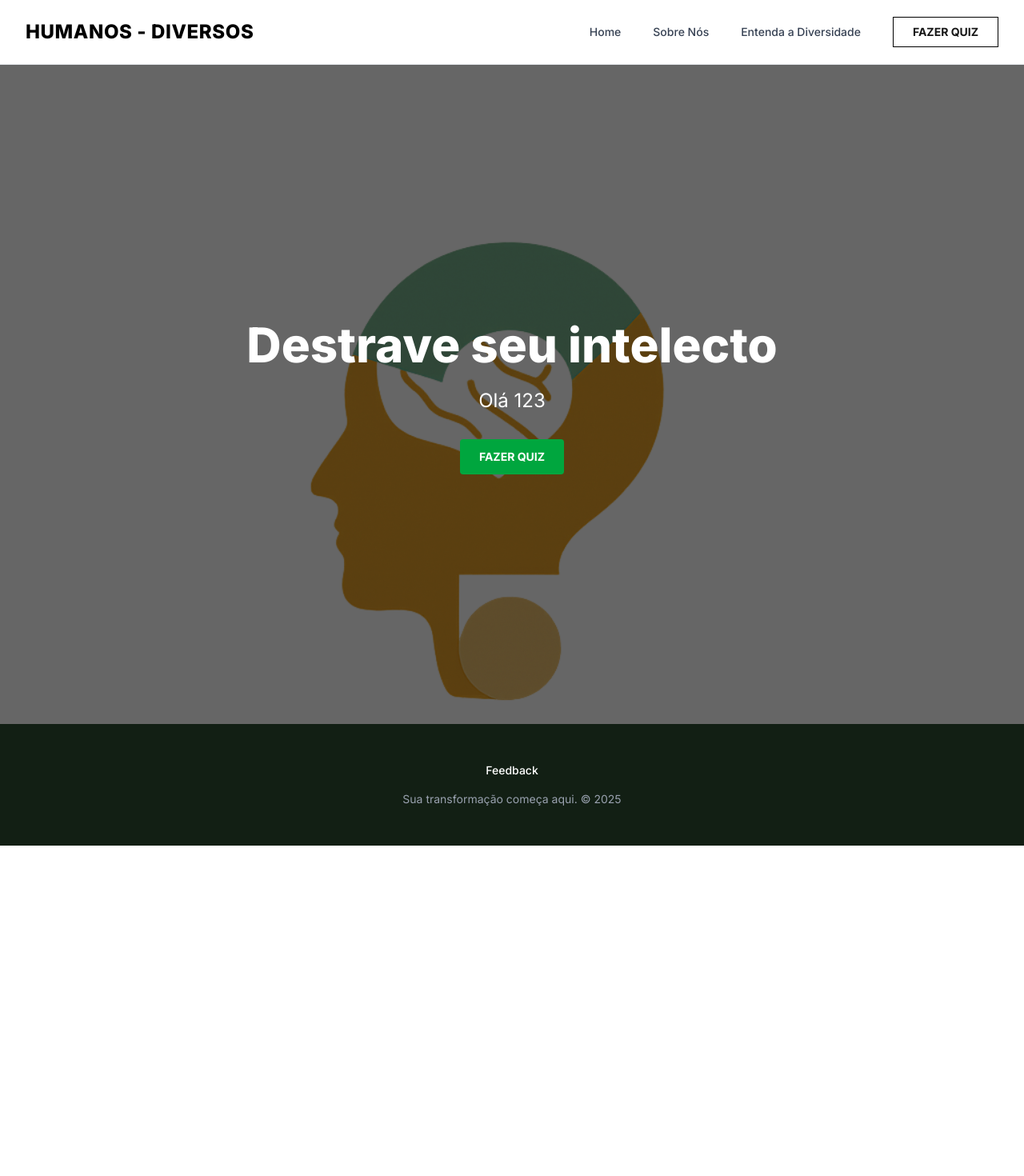
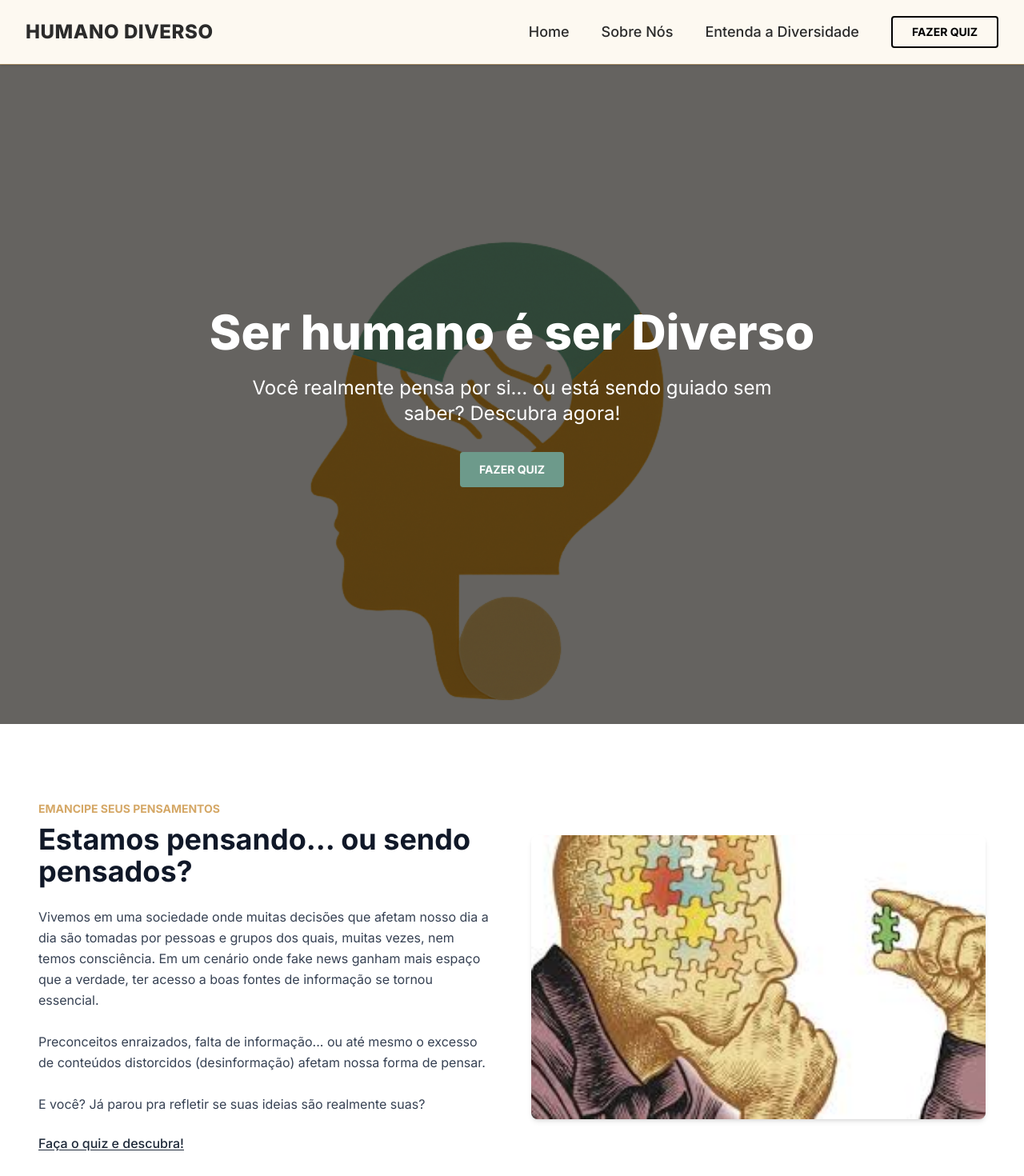
Before and after one commit to camilagrandinii/humano-diverso, a Next.js app: page / in a window 1280 px wide. Shown: the top 1470 px of the page at 80% size. Before the commit the page ends 1057 px from the top, so only its background shows below. Built offline with nearby package versions, Linux system fonts and the light colour scheme.

Commit message:
[CG] feat: updated home page

```diff
--- a/src/app/globals.css
+++ b/src/app/globals.css
@@ -1,17 +1,26 @@
 @import "tailwindcss";
 
+/* Paleta baseada na inspiração da imagem */
 :root {
-  --background: #ffffff;
-  --foreground: #171717;
+  --background: #FDF9F1;            /* fundo claro, tom areia suave */
+  --foreground: #2B2B2B;            /* texto escuro */
+
+  --accent-primary: #6D9A8B;        /* verde acinzentado */
+  --accent-secondary: #D8902E;      /* mostarda queimado */
+  --accent-tertiary: #D5A867;       /* bege areia */
+  --neutral-soft: #A08760;          /* marrom claro */
 }
 
 body {
-  scroll-behavior: smooth; /* Para rolagem suave nos links de âncora */
+  scroll-behavior: smooth; /* Rolagem suave */
+  background: var(--background);
+  color: var(--foreground);
+  font-family: Arial, Helvetica, sans-serif;
 }
 
 /* Ajuste para o offset da navbar fixa ao navegar por ID */
 section[id] {
-  scroll-margin-top: 4rem; /* Ajuste conforme a altura da sua navbar */
+  scroll-margin-top: 4rem;
 }
 
 @theme inline {
@@ -23,13 +32,7 @@ section[id] {
 
 @media (prefers-color-scheme: dark) {
   :root {
-    --background: #0a0a0a;
-    --foreground: #ededed;
+    --background: #2C2C2C;       /* fundo escuro */
+    --foreground: #F1F1F1;       /* texto claro */
   }
 }
-
-body {
-  background: var(--background);
-  color: var(--foreground);
-  font-family: Arial, Helvetica, sans-serif;
-}
--- a/src/app/page.tsx
+++ b/src/app/page.tsx
@@ -1,12 +1,14 @@
 
 // app/page.tsx
 
+import GeneralSection from '@/features/home/components/GeneralSection';
 import HeroSection from '@/features/home/components/HeroSection';
 
 export default function Home() {
   return (
     <>
       <HeroSection />
+      <GeneralSection/>
     </>
   );
 }
--- a/src/app/ui/components/Footer.tsx
+++ b/src/app/ui/components/Footer.tsx
@@ -4,14 +4,17 @@ const Footer = () => {
   const currentYear = new Date().getFullYear();
 
   return (
-    <footer className="bg-[#121f14] text-white py-12">
+    <footer className="bg-[#D5A867] text-[#2B2B2B] py-12">
       <div className="max-w-screen-lg mx-auto px-4 text-center space-y-4">
         <div className="flex justify-center space-x-6 text-sm font-medium">
-          <Link href="#feedback" className="hover:text-green-500 transition">
+          <Link
+            href="#feedback"
+            className="hover:text-white transition-colors duration-200"
+          >
             Feedback
           </Link>
         </div>
-        <p className="text-sm text-gray-400 mt-4">
+        <p className="text-sm text-[#2B2B2B] mt-4">
           Sua transformação começa aqui. © {currentYear}
         </p>
       </div>
--- a/src/app/ui/components/NavBar.tsx
+++ b/src/app/ui/components/NavBar.tsx
@@ -15,12 +15,12 @@ const Navbar = () => {
   const toggleMobileMenu = () => setIsMobileMenuOpen(!isMobileMenuOpen);
 
   return (
-    <nav className="bg-white sticky top-0 z-50 border-b border-gray-200">
+    <nav className="bg-[#FDF9F1] sticky top-0 z-50 border-b border-[#A08760] shadow-sm">
       <div className="max-w-screen-xl mx-auto px-4 sm:px-6 lg:px-8">
         <div className="flex items-center justify-between h-20">
           {/* Logo */}
-          <div className="text-2xl font-extrabold uppercase tracking-wide text-black">
-            <Link href="/">HUMANOS - DIVERSOS</Link>
+          <div className="text-2xl font-extrabold uppercase tracking-wide text-[#2B2B2B]">
+            <Link href="/">HUMANO DIVERSO</Link>
           </div>
 
           {/* Desktop menu */}
@@ -29,16 +29,16 @@ const Navbar = () => {
               <Link
                 key={link.href}
                 href={link.href}
-                className="relative text-gray-700 text-sm font-medium transition-colors hover:text-green-600
+                className="relative text-[#2B2B2B] text-lg font-medium transition-colors hover:text-[#D8902E]
                   after:content-[''] after:absolute after:-bottom-1 after:left-0 after:w-full after:h-[2px]
-                  after:scale-x-0 after:bg-green-600 after:transition-transform after:duration-300 hover:after:scale-x-100"
+                  after:scale-x-0 after:bg-[#D8902E] after:transition-transform after:duration-300 hover:after:scale-x-100"
               >
                 {link.label}
               </Link>
             ))}
             <Link
               href="#quizzes"
-              className="uppercase border border-black px-6 py-2 text-sm font-bold transition duration-300 hover:bg-green-600 hover:text-white"
+              className="uppercase border-2 text-black px-6 py-2 text-sm font-bold rounded transition duration-300 hover:bg-[#D8902E] hover:text-[#2B2B2B]"
             >
               Fazer Quiz
             </Link>
@@ -49,7 +49,7 @@ const Navbar = () => {
             <button
               onClick={toggleMobileMenu}
               type="button"
-              className="p-2 text-gray-500 hover:text-black focus:outline-none"
+              className="p-2 text-[#2B2B2B] hover:text-[#D8902E] focus:outline-none"
             >
               {isMobileMenuOpen ? (
                 <svg className="h-6 w-6" fill="none" stroke="currentColor" viewBox="0 0 24 24">
@@ -67,14 +67,14 @@ const Navbar = () => {
 
       {/* Mobile dropdown */}
       {isMobileMenuOpen && (
-        <div className="md:hidden bg-white shadow-md">
+        <div className="md:hidden bg-[#D5A867] shadow-md border-t border-[#A08760]">
           <div className="px-4 pt-4 pb-4 space-y-2">
             {navLinks.map((link) => (
               <Link
                 key={link.href}
                 href={link.href}
                 onClick={() => setIsMobileMenuOpen(false)}
-                className="block text-gray-700 hover:text-green-600 py-2 text-base"
+                className="block text-[#2B2B2B] hover:text-[#D8902E] py-2 text-base"
               >
                 {link.label}
               </Link>
@@ -82,7 +82,7 @@ const Navbar = () => {
             <Link
               href="#quizzes"
               onClick={() => setIsMobileMenuOpen(false)}
-              className="block text-center border border-black px-4 py-2 uppercase text-sm font-bold hover:bg-green-600 hover:text-white transition"
+              className="block text-center bg-[#2B2B2B] text-white px-4 py-2 uppercase text-sm font-bold rounded hover:bg-[#D8902E] hover:text-[#2B2B2B] transition"
             >
               Fazer Quiz
             </Link>
--- /dev/null
+++ b/src/features/home/components/GeneralSection.tsx
@@ -0,0 +1,50 @@
+'use client';
+import Image from 'next/image';
+import Link from 'next/link';
+
+const GeneralSection = () => {
+  return (
+    <section id="sobre" className="py-16 md:py-24 bg-white">
+      <div className="container mx-auto px-6 lg:px-12 flex flex-col lg:flex-row items-center gap-12">
+        {/* Texto */}
+        <div className="w-full lg:w-1/2 text-left">
+          <h3 className="text-sm font-bold text-[#D5A867] uppercase mb-2">
+            Emancipe seus pensamentos
+          </h3>
+          <h2 className="text-3xl md:text-4xl font-bold text-gray-900 mb-6">
+            Estamos pensando... ou sendo pensados?
+          </h2>
+          <p className="text-gray-700 text-base leading-relaxed mb-6">
+            Vivemos em uma sociedade onde muitas decisões que afetam nosso dia a dia são tomadas por pessoas e grupos dos quais, muitas vezes, nem temos consciência.
+            Em um cenário onde fake news ganham mais espaço que a verdade, ter acesso a boas fontes de informação se tornou essencial.
+            <br /><br />
+            Preconceitos enraizados, falta de informação... ou até mesmo o excesso de conteúdos distorcidos (desinformação) afetam nossa forma de pensar.
+            <br /><br />
+            E você? Já parou pra refletir se suas ideias são realmente suas?
+          </p>
+          <Link
+            href="/quiz"
+            className="text-base text-gray-800 underline underline-offset-2 hover:text-green-600 font-medium transition"
+          >
+            Faça o quiz e descubra!
+          </Link>
+        </div>
+
+        {/* Imagem */}
+        <div className="w-full lg:w-1/2">
+          <div className="aspect-[8/5] w-full relative rounded-lg overflow-hidden shadow-md">
+            <Image
+              src="/critical-thinking.jpeg"
+              alt="Pedra do Salão em Rubim, Minas Gerais"
+              fill
+              quality={100}
+              className="object-cover"
+            />
+          </div>
+        </div>
+      </div>
+    </section>
+  );
+};
+
+export default GeneralSection;
--- a/src/features/home/components/HeroSection.tsx
+++ b/src/features/home/components/HeroSection.tsx
@@ -6,7 +6,7 @@ const HeroSection = () => {
   return (
     <section
       id="home"
-      className="relative h-[103vh] min-h-[400px] flex items-center justify-center text-white overflow-hidden"
+      className="relative h-[103vh] min-h-[400px] flex items-center justify-center text-white overflow-hidden bg-[#FDF9F1]"
     >
       {/* Background Image */}
       <Image
@@ -25,14 +25,14 @@ const HeroSection = () => {
       {/* Conteúdo */}
       <div className="relative z-20 container mx-auto px-4 text-center">
         <h1 className="text-4xl sm:text-5xl md:text-6xl font-extrabold mb-4 leading-tight">
-          Destrave seu intelecto
+          Ser humano é ser Diverso
         </h1>
         <p className="text-lg sm:text-xl md:text-2xl mb-8 max-w-2xl mx-auto">
-          Olá 123
+          Você realmente pensa por si… ou está sendo guiado sem saber? Descubra agora!
         </p>
         <Link
           href="#servicos"
-          className="inline-block bg-green-600 hover:bg-green-700 text-white text-sm font-bold uppercase px-6 py-3 rounded transition"
+          className="inline-block bg-[#6D9A8B] hover:bg-[#5a8278] text-white text-sm font-bold uppercase px-6 py-3 rounded transition"
         >
           Fazer quiz
         </Link>
```
Also changed, not shown: package.json (+8 -6 lines), public/critical-thinking.jpeg (added), 1 other file (tests, documents, lock files or other folders).
